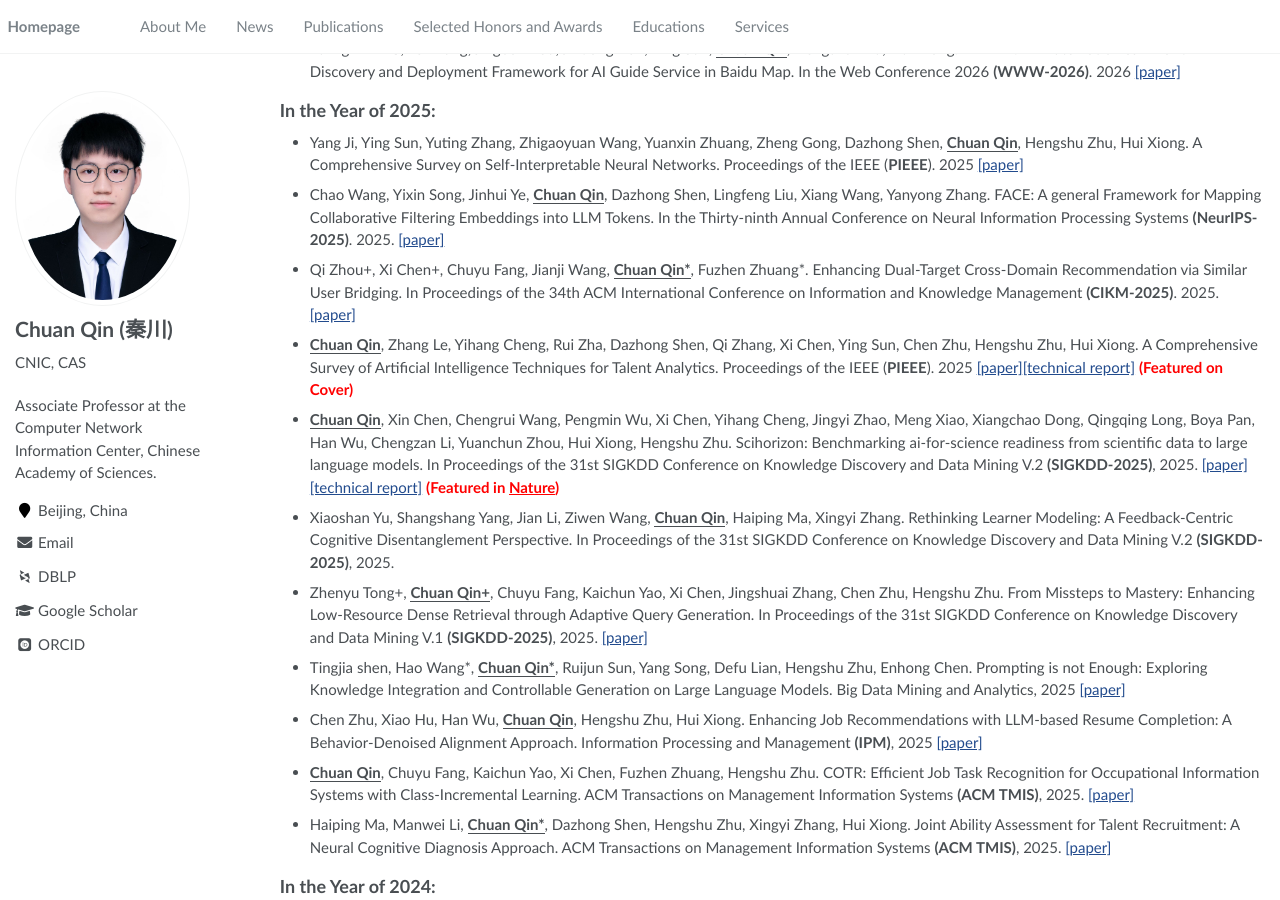
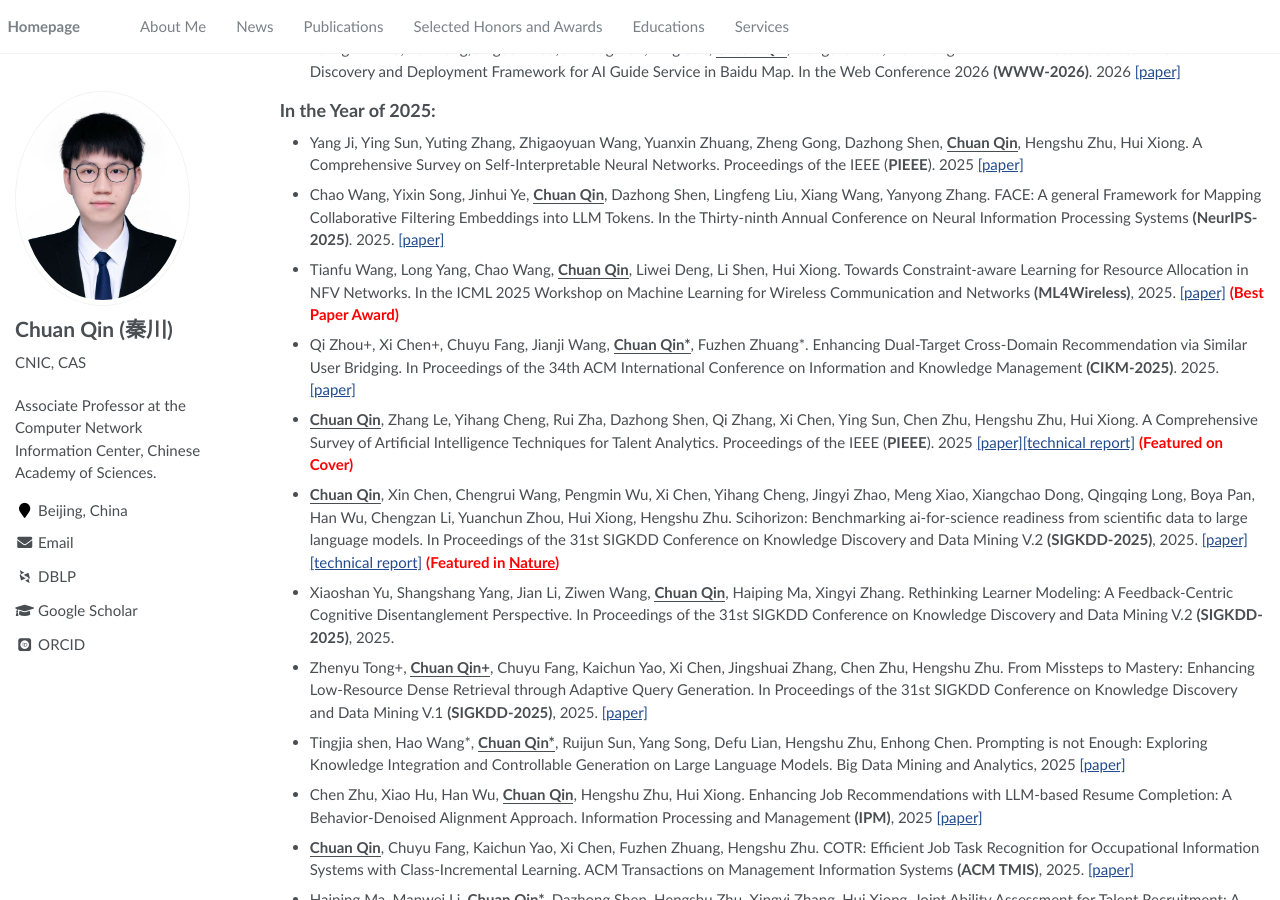
Before and after one commit to Dylan-Qin/dylan-qin.github.io, a Jekyll site: the page built from _pages/about.md, in a window 1280 px wide and 900 px high, scrolled down 1837 px. Built offline with Jekyll 4.4.1, drawn with Linux system fonts in a browser that asks for light colours; some web fonts are replaced.

Commit message:
update paper

```diff
--- a/_pages/about.md
+++ b/_pages/about.md
@@ -147,6 +147,8 @@ document.addEventListener('DOMContentLoaded', function() {
 - Yang Ji, Ying Sun,  Yuting Zhang, Zhigaoyuan Wang, Yuanxin Zhuang, Zheng Gong, Dazhong Shen, **<u>Chuan Qin</u>**, Hengshu Zhu, Hui Xiong. A Comprehensive Survey on Self-Interpretable Neural Networks. Proceedings of the IEEE (**PIEEE**). 2025 [[paper]](https://ieeexplore.ieee.org/document/11275698)
 
 - Chao Wang, Yixin Song, Jinhui Ye, **<u>Chuan Qin</u>**, Dazhong Shen, Lingfeng Liu, Xiang Wang, Yanyong Zhang. FACE: A general Framework for Mapping Collaborative Filtering Embeddings into LLM Tokens. In the Thirty-ninth Annual Conference on Neural Information Processing Systems **(NeurIPS-2025)**. 2025. [[paper]](https://openreview.net/pdf?id=loznSxLomv)
+
+- Tianfu Wang, Long Yang, Chao Wang, **<u>Chuan Qin</u>**, Liwei Deng, Li Shen, Hui Xiong. Towards Constraint-aware Learning for Resource Allocation in NFV Networks. In the ICML 2025 Workshop on Machine Learning for Wireless Communication and Networks **(ML4Wireless)**, 2025. [[paper]](https://arxiv.org/abs/2410.22999) **<span style="color:red">(Best Paper Award)</span>**
 
 - Qi Zhou+, Xi Chen+, Chuyu Fang, Jianji Wang, **<u>Chuan Qin*</u>**, Fuzhen Zhuang*. Enhancing Dual-Target Cross-Domain Recommendation via Similar User Bridging.  In Proceedings of the 34th ACM International Conference on Information and Knowledge Management **(CIKM-2025)**. 2025. [[paper]](https://dl.acm.org/doi/10.1145/3746252.3761356)
 
```
